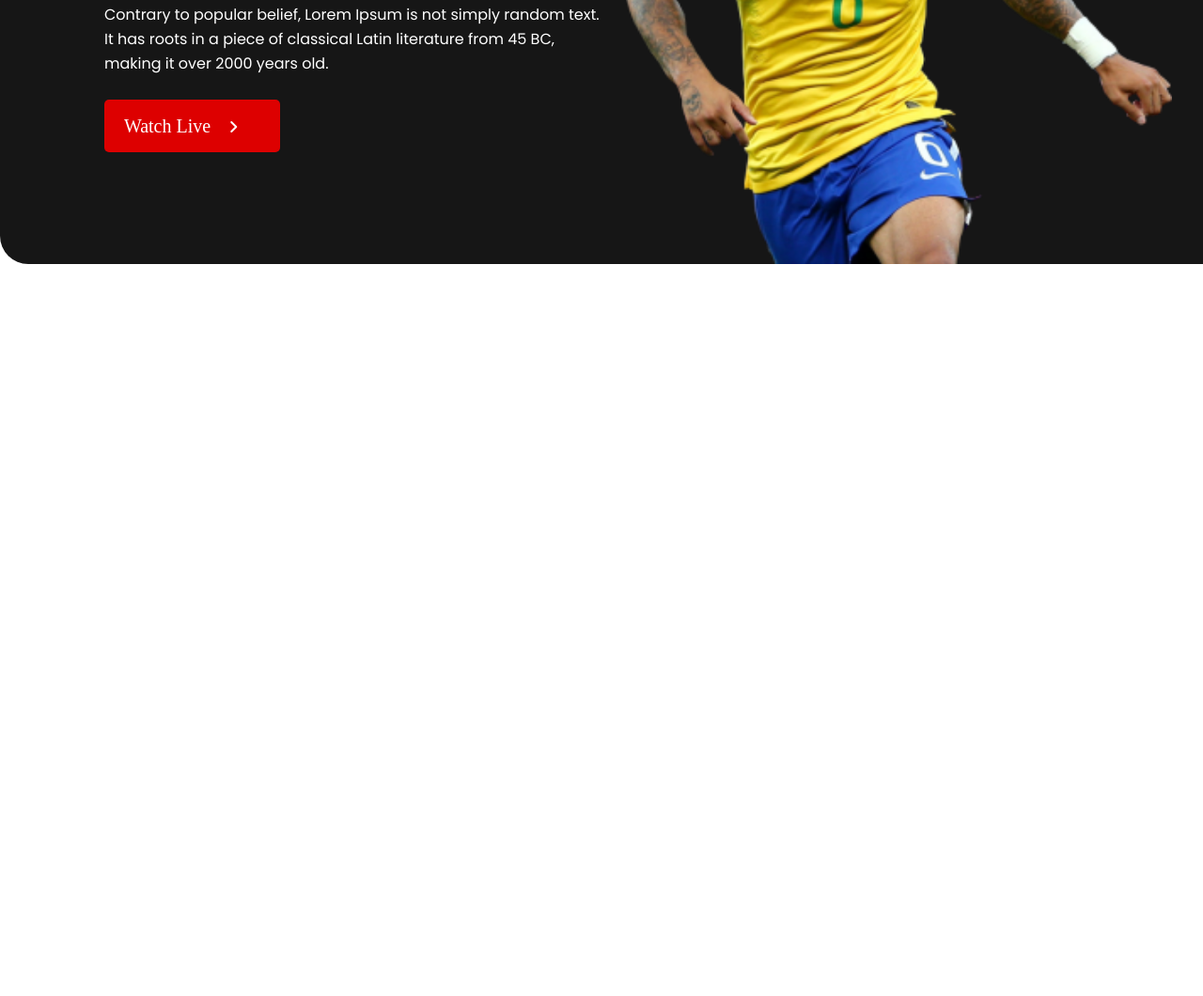
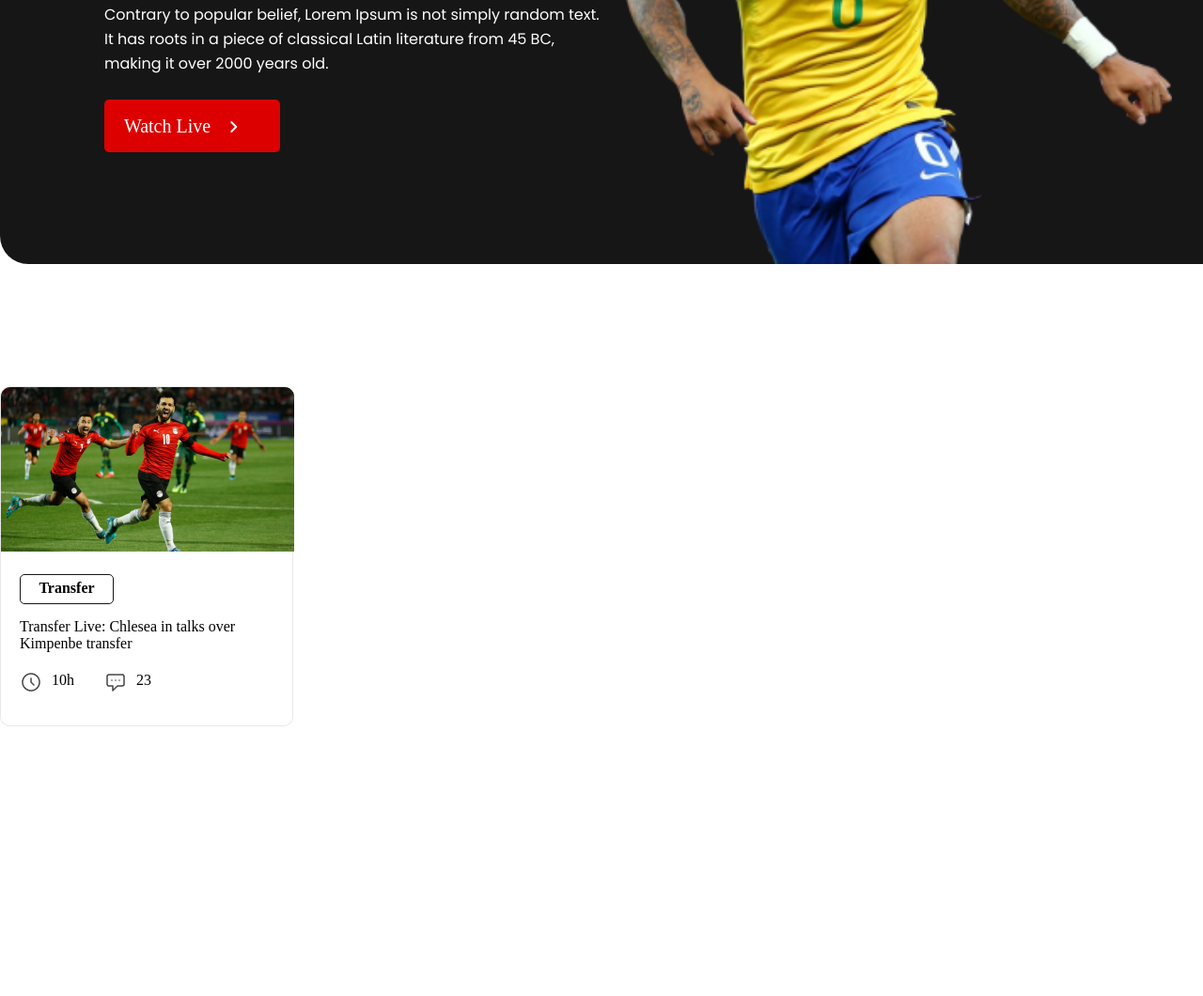
Before and after one commit to Jahangir506/world-cup, a plain HTML site: page index.html in a window 1280 px wide. Shown: the part 415-1475 px from the top of the page at 94% size. Before the commit the page ends 800 px from the top, so only its background shows below. Drawn offline with Linux system fonts and the light colour scheme; files that its build step writes are made by us from their sources.

Commit message:
blog 1 item updated

```diff
--- a/CSS/style.css
+++ b/CSS/style.css
@@ -6,7 +6,7 @@
   box-sizing: border-box;
 }
 /* header option start */
-.container{
+header{
   background-color: #161616;
   width: 1331px;
   height: 646px;
@@ -61,3 +61,64 @@
   margin: 33px 79px 0 24px;
 }
 /* header option end */
+
+/* blog start */
+
+.container{
+  width: 1331px;
+  height: 646px;
+  margin: 50px auto;
+  margin-top: 130px;
+}
+.blog{
+  width: 312px;
+  height: 362px;
+  border: 1px solid #E8E8E8;
+  border-radius: 10px;
+
+}
+.blog-images img{
+  width: 312px;
+  height: 175px;
+
+}
+.blog h4{
+  width: 100px;
+  height: 32px;
+  border: 1px solid #161616;
+  text-align: center;
+  border-radius: 5px;
+  line-height: 24px;
+  margin: 20px 192px 15px 20px;
+  padding: 2px;
+}
+.blog p{
+  margin: 0 20px;
+}
+.blog-icon{
+  margin: 20px 149px 20px 20px;
+  display: flex;
+
+}
+.blog-icon img{
+  width: 24px;
+  height: 24px;
+}
+.icons{
+  display: flex;
+  justify-content: center;
+  align-items: center;
+}
+.icon{
+  margin-left: 30px;
+  display: flex;
+  justify-content: center;
+  align-items: center;
+}
+.icon-space{
+  margin-left: 10px;
+  width: 26px;
+  height: 26px;
+}
+
+/* blog end */
--- a/index.html
+++ b/index.html
@@ -13,7 +13,7 @@
   <!-- font awesome -->
 
   <!-- css link -->
-  <link rel="stylesheet" href="/style-css/style.css">
+  <link rel="stylesheet" href="/CSS/style.css">
   <!-- css link -->
 
   <title>World Cup</title>
@@ -21,7 +21,7 @@
 
 <body>
   <!-- header option start -->
-  <header class="container">
+  <header>
     <nav class="top-banner">
       <div class="banner-text">
         <h1 class="banner-title">The Greatest show on the earth</h1>
@@ -40,9 +40,42 @@
       <div class="banner-img">
         <img src="assets/Banner Image.png" alt="" srcset="">
       </div>
-    </nav><h1></h1>
+    </nav>
   </header>
   <!-- header option end -->
+
+  <main class="container">
+
+    <!-- blog start  -->
+    <section class="main-blog">
+      <div class="blog">
+        <img class="blog-images" src="assets/Blog Image.png" alt="" srcset="">
+        <h4>Transfer</h4>
+        <p>Transfer Live: Chlesea in talks over Kimpenbe transfer</p>
+        <div class="blog-icon">
+          <div class="icons">
+            <span>
+              <img src="assets/Time Icon.png" alt="" srcset="">
+            </span>
+            <span class="icon-space">
+              10h
+            </span>
+          </div>
+          <div class="icon">
+            <span>
+              <img src="assets/Chat Icon.png" alt="" srcset="">
+            </span>
+            <span class="icon-space">
+              23
+            </span>
+          </div>
+        </div>
+      </div>
+    </section>
+    <!-- blog end -->
+
+  </main>
+
 </body>
 
 </html>
```
